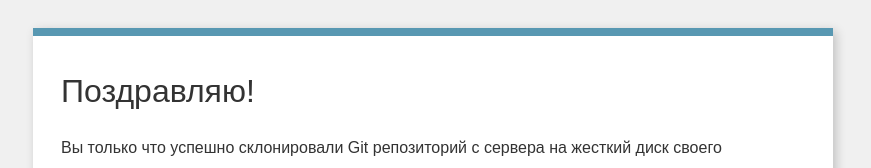
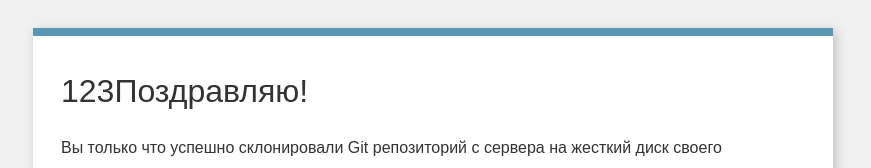
Before and after one commit to afwork92/test123, a plain HTML site: page index.html in a window 1280 px wide. Shown: the top 168 px of the page, without its empty margins (207-1078 px from the left). Drawn offline with Linux system fonts and the light colour scheme.

Commit message:
second comm 123

```diff
--- a/index.html
+++ b/index.html
@@ -9,7 +9,7 @@
     </head>
     <body>
         <div class="box">
-            <h1>Поздравляю!</h1>
+            <h1>123Поздравляю!</h1>
             <p>
                 Вы только что успешно склонировали Git репозиторий с сервера на
                 жесткий диск своего компьютера.
```
